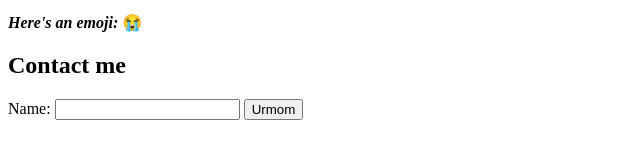
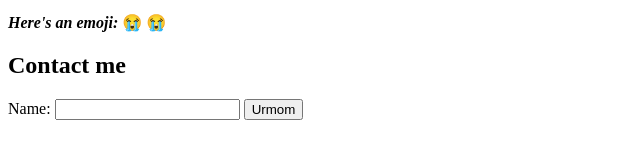
Before and after one commit to kynokee/folio, a plain HTML site: page index.html in a window 1280 px wide. Shown: the part 222-380 px from the top of the page, 0-640 px from the left. Drawn offline with Linux system fonts and the light colour scheme.

Commit message:
Update index.html

```diff
--- a/index.html
+++ b/index.html
@@ -13,7 +13,7 @@
     <li>Deyi Secondary School</li>
     <li>Townsville Primary School</li>
   </ul>
-  <p1><b><i>Here's an emoji: </b></i>&#x1F62D;</p1>
+  <p1><b><i>Here's an emoji: </b></i>&#x1F62D; &#128557;</p1>
 </body>
 <img src="" alt="">
   <form>
```
